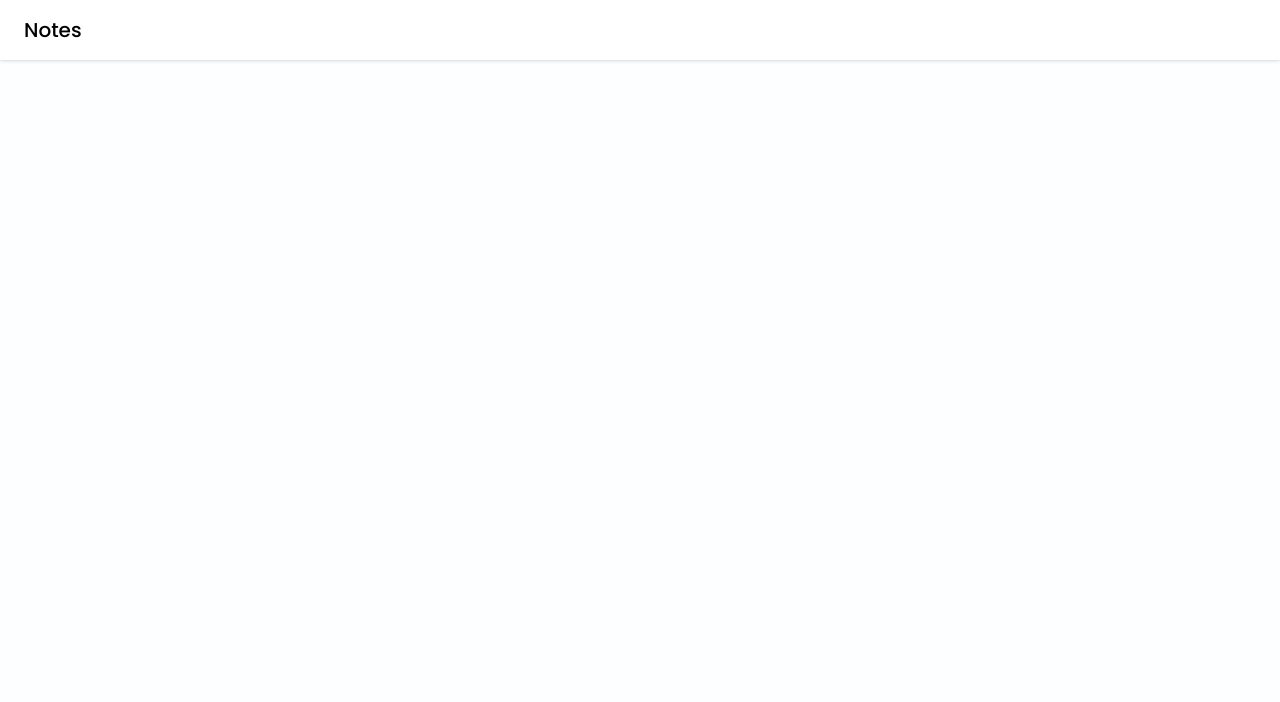
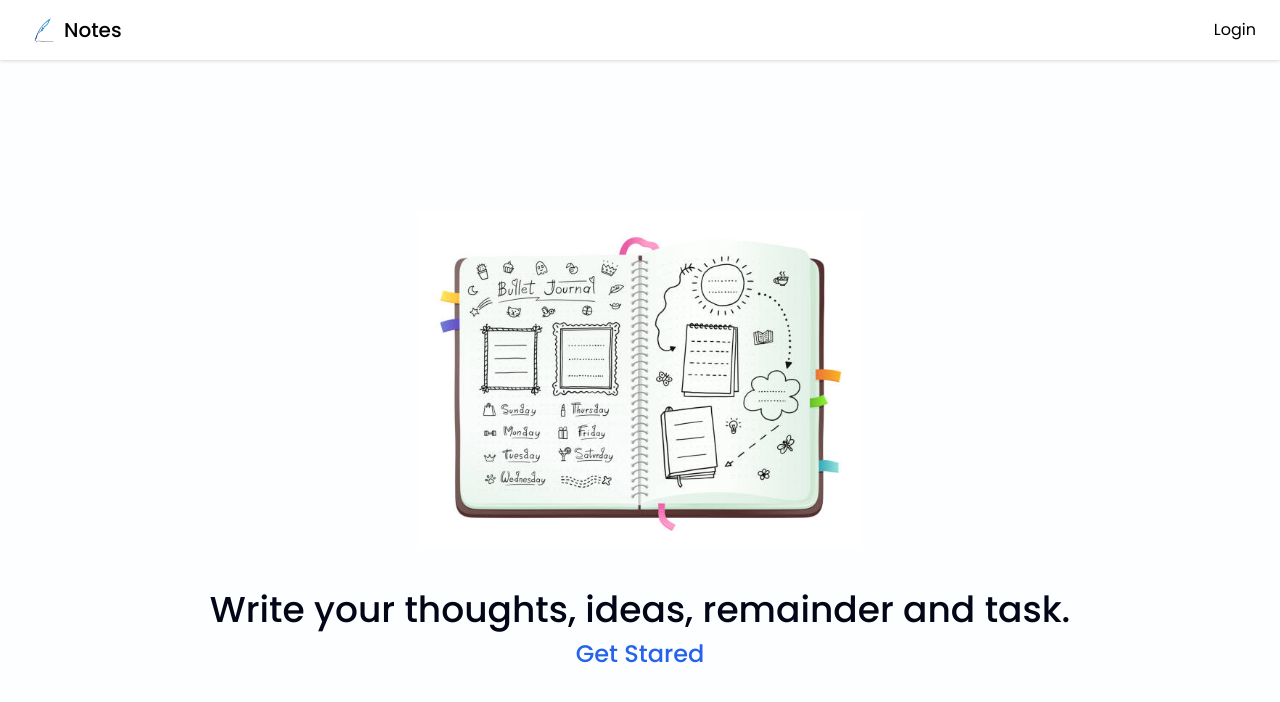
Before and after one commit to AutomationBlog/note_app_frontend, a React (Vite) app: page / in a window 1280 px wide. Shown: the top 702 px of the page. Built offline with nearby package versions, Linux system fonts and the light colour scheme.

Commit message:
home page updated

```diff
--- a/src/components/Navbar/NavBar.jsx
+++ b/src/components/Navbar/NavBar.jsx
@@ -1,8 +1,9 @@
-import { useNavigate } from "react-router-dom";
+import { Link, useNavigate } from "react-router-dom";
 import ProfileInfo from "../Cards/ProfileInfo";
 import SearchBar from "../SearchBar/SearchBar";
 import { useState } from "react";
 import PropTypes from "prop-types";
+import noteLogo from "../../assets/note_logo.jpg";
 
 const NavBar = ({ userinfo, onSearchNote, handleClearSearch }) => {
   const [searchQuery, setSearchQuery] = useState("");
@@ -25,7 +26,13 @@ const NavBar = ({ userinfo, onSearchNote, handleClearSearch }) => {
 
   return (
     <div className="bg-white flex items-center justify-between px-6 py-2 drop-shadow ">
-      <h2 className="text-xl font-medium text-black py-2">Notes</h2>
+      <Link to="/">
+        <div className="flex items-center">
+          <img src={noteLogo} alt="logo" className="w-10 h-10" />
+          <h2 className="text-xl font-medium text-black py-2">Notes</h2>
+        </div>
+      </Link>
+
       {userinfo && (
         <SearchBar
           value={searchQuery}
@@ -34,7 +41,11 @@ const NavBar = ({ userinfo, onSearchNote, handleClearSearch }) => {
           handleSearch={handleSearch}
         />
       )}
-      {userinfo && <ProfileInfo userinfo={userinfo} onLogout={onLogout} />}
+      {userinfo ? (
+        <ProfileInfo userinfo={userinfo} onLogout={onLogout} />
+      ) : (
+        <a href="/login">Login</a>
+      )}
     </div>
   );
 };
--- a/src/pages/Dashboard/Dashboard.jsx
+++ b/src/pages/Dashboard/Dashboard.jsx
@@ -1,7 +1,7 @@
 import { MdAdd } from "react-icons/md";
 import NoteCard from "../../components/Cards/NoteCard";
 import NavBar from "../../components/Navbar/NavBar";
-import AddEditNote from "../Home/AddEditNote";
+import AddEditNote from "../AddEditNote/AddEditNote.jsx";
 import { useEffect, useState } from "react";
 import Modal from "react-modal";
 import { useNavigate } from "react-router-dom";
--- a/src/pages/Home/Home.jsx
+++ b/src/pages/Home/Home.jsx
@@ -1,9 +1,28 @@
 import NavBar from "../../components/Navbar/NavBar";
+import Journal from "../../assets/journal.jpg";
 
 export default function Home() {
   return (
     <>
       <NavBar />
+      <div className="flex items-center justify-center mt-28">
+        <div className="flex flex-col items-center">
+          <img
+            src={Journal}
+            alt="logo"
+            className="w-500 h-500 w-[500px] px-7 py-10"
+          />
+          <p className="text-4xl font-medium text-slate-950 text-center">
+            Write your thoughts, ideas, remainder and task.
+          </p>
+          <a
+            className="text-2xl font-medium text-center mt-2 text-blue-600 hover:underline cursor-pointer"
+            href="/signup"
+          >
+            Get Stared
+          </a>
+        </div>
+      </div>
     </>
   );
 }
```
Also changed, not shown: src/assets/note_logo.jpg (added), src/pages/AddEditNote/AddEditNote.jsx (renamed from src/pages/Home/AddEditNote.jsx).
